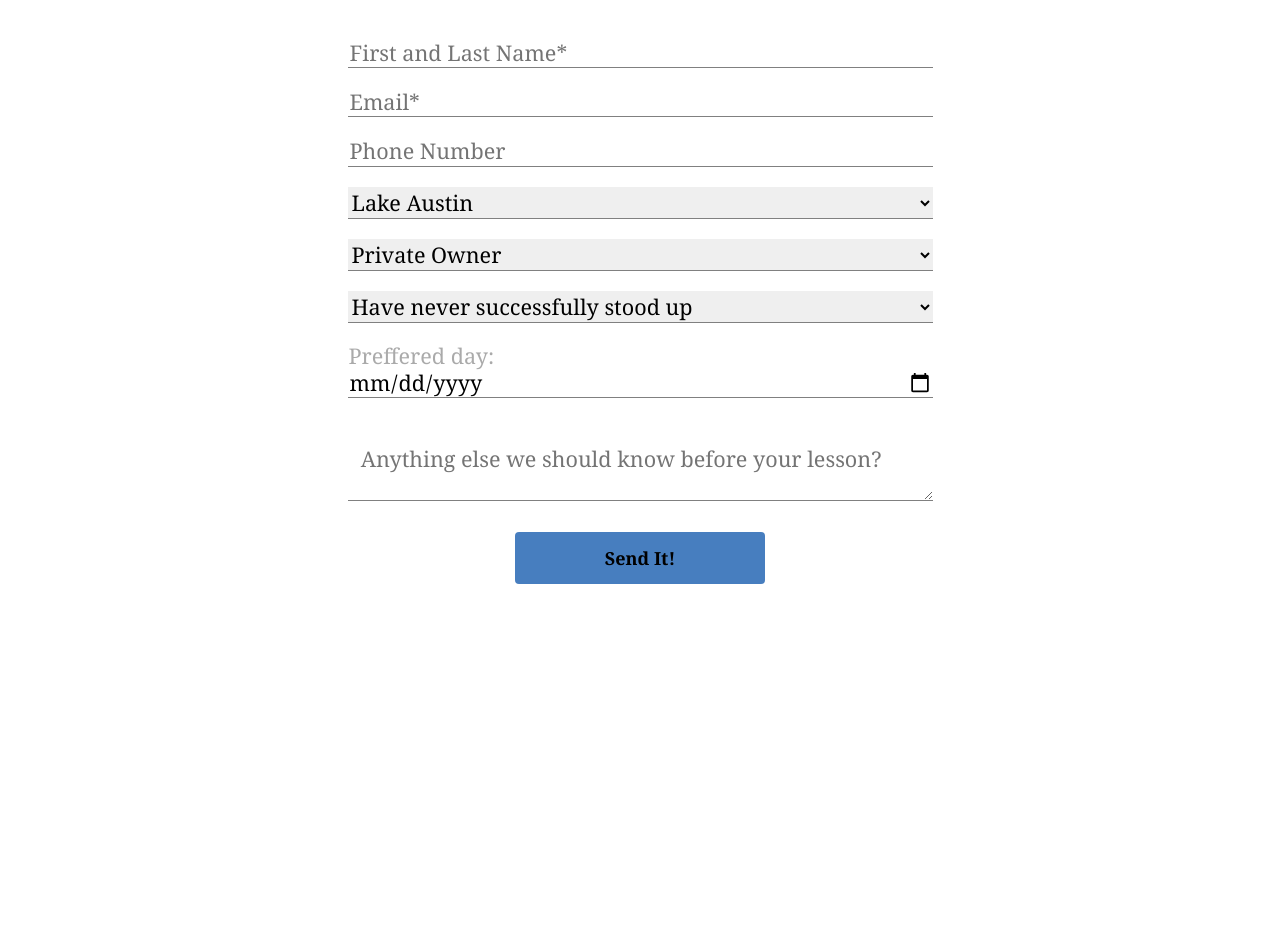
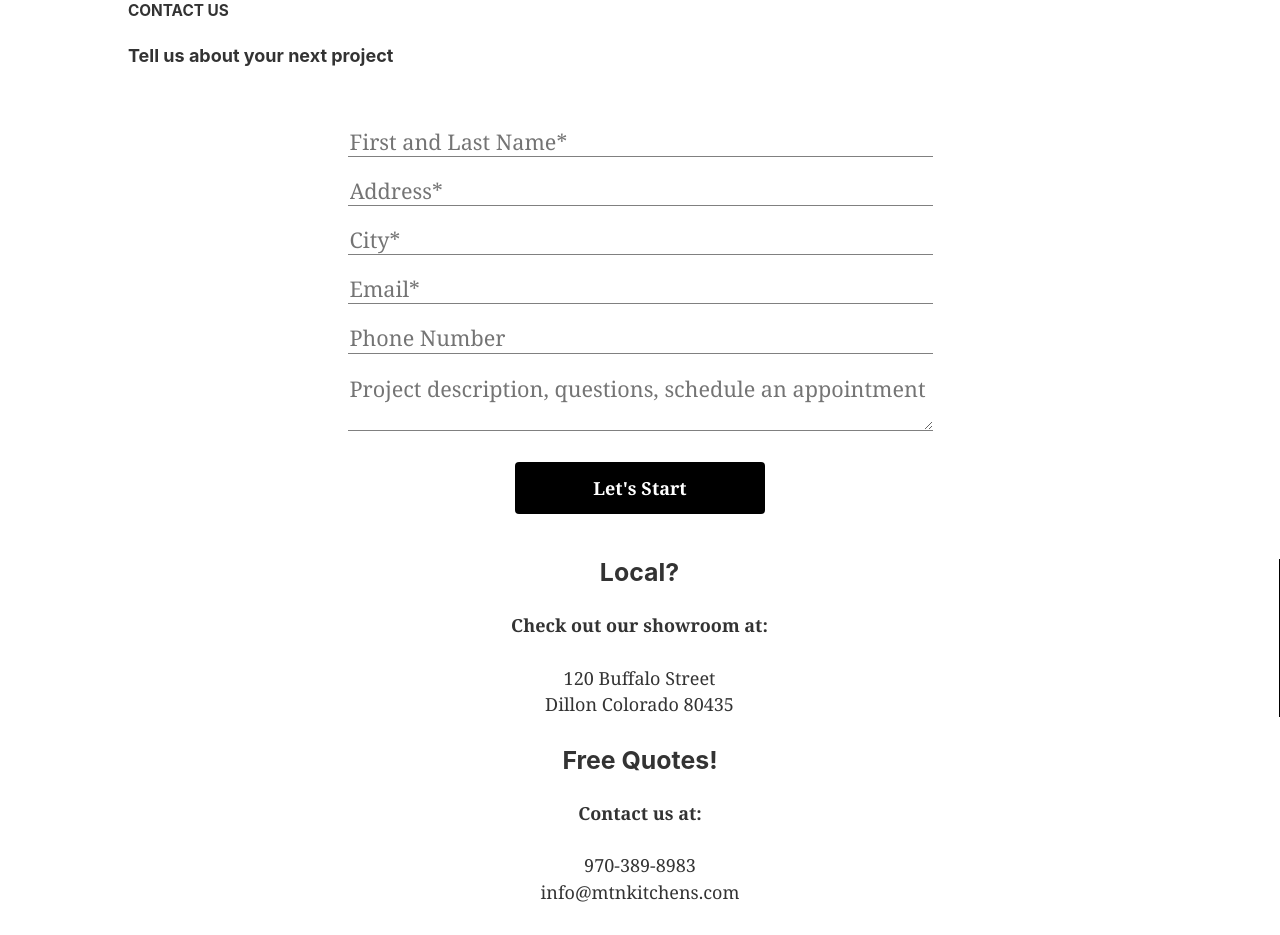
Before and after one commit to jaksik/timberline-kitchens, a Gatsby site: page /contact in a window 1280 px wide. Shown: the part 927-1862 px from the top of the page. Before the commit the page ends 1730 px from the top, so only its background shows below. Built offline with nearby package versions, Linux system fonts and the light colour scheme; Gatsby itself is replaced by a stand-in of ours.

Commit message:
created contact page

```diff
--- a/src/components/nav.css
+++ b/src/components/nav.css
@@ -1,10 +1,10 @@
 .nav-overlay {
     width: 100%;
     position: fixed;
-    z-index: 1;
+    z-index: 4;
     top: 0;
     left: 0;
-    background-color: hsla(0, 0%, 0%, 0.6);
+    background-color: hsla(0, 0%, 0%, 0.8);
     overflow-y: hidden;
     transition: 0.5s;
   }
--- a/src/components/nav.js
+++ b/src/components/nav.js
@@ -10,7 +10,6 @@
 function Nav({ siteTitle, siteLogo }) {
   // Declare a new state variable, which we'll call "count"
   const [open, toggle] = useState(false);
-    console.log("Open?:", open);
   return (
     <header>
       <Row className="no-gutters">
--- /dev/null
+++ b/src/pages/contact.css
@@ -0,0 +1,24 @@
+.page-title {
+    font-weight: bold;
+}
+
+.contact-text {
+    margin: 30px auto;
+    text-align: center;
+}
+
+.first-contact {
+    border-bottom: 1px solid black;
+}
+
+@media only screen and (min-width: 576px) {
+    .first-contact {
+        border-bottom: none;
+    }
+}
+
+@media only screen and (min-width: 576px) {
+    .first-contact {
+        border-bottom: none;
+    }
+}
--- a/src/pages/contact.js
+++ b/src/pages/contact.js
@@ -1,13 +1,18 @@
 import React from "react"
 import { Link } from "gatsby"
-
+import { Row, Col } from "reactstrap"
 import Layout from "../components/layout"
 import SEO from "../components/seo"
 import "./style.css"
-
+import "./contact.css"
 const ContactPage = () => (
   <Layout>
     <SEO title="Page two" />
+   <div style={{ width: `80%`, margin: `0 auto`}}>
+   <h5 className="page-title">CONTACT US</h5>
+   <h4 className="page-title">Tell us about your next project</h4>
+
+   </div>
     <form
       name="contact"
       method="post"
@@ -23,46 +28,37 @@
 
       <input required className="form-input" name="name" placeholder="First and Last Name*" type="text" /><br />
 
+      <input required className="form-input" name="address" placeholder="Address*" type="text" /><br />
+
+      <input required className="form-input" name="city" placeholder="City*" type="text" /><br />
+
       <input required className="form-input" name="email" placeholder="Email*" type="email" /><br />
 
       <input className="form-input" name="phone" placeholder="Phone Number" type="number" /><br />
 
-      <select className="form-input" required name="prefered-lake">
-        <option disabled>Prefered lake for lesson</option>
-        <option value="Lake-Austin">Lake Austin</option>
-        <option value="Lake-Travis">Lake Travis</option>
-        <option value="Lake-LBJ">Lake LBJ</option>
-        <option value="Canyon-Lake">Canyon Lake</option>
-      </select><br />
+      <textarea className="form-input" name="message" placeholder="Project description, questions, schedule an appointment" type="textarea" /><br />
 
-      <select className="form-input" required name="boat">
-        <option disabled>Boat for lesson</option>
-        <option value="Private-Owner">Private Owner</option>
-        <option value="Boat-Club">Boat Club</option>
-        <option value="Boar-Rental">Boat Rental</option>
-      </select><br />
-
-      <select className="form-input" required name="experience-level">
-        <option disabled>Your experience level</option>
-        <option value="Never stood up">Have never successfully stood up</option>
-        <option value="Can stand up, little maneuvering">Can stand up, little or basic maneuvering</option>
-        <option value="Ready for advanced">Comfortable manurvering, ready for advanced practice</option>
-      </select>
-
-      <input type="date"
-        placeholder="Preffered day:"
-        className="form-input"
-        name="meeting-time"
-        min="2019-01-03T00:00"
-        max="2020-31-31T00:00"/>
-      <br />
-      <br/>
-
-      <textarea className="form-input" name="message" placeholder="  Anything else we should know before your lesson?" type="textarea" /><br />
-
-      <button className="submit-button">Send It!</button>
+      <button className="submit-button">Let's Start</button>
 
     </form>
+
+    <Row className="no-gutters">
+      <Col xs="12" sm="6" className="contact-text first-contact" style={{borderRight:`1px solid black`}}>
+        <h3>Local?</h3>
+        <p style={{fontWeight:`bold`}}>Check out our showroom at:</p>
+        <p>120 Buffalo Street
+          <br/>
+          Dillon Colorado 80435
+        </p>
+      </Col>
+      <Col xs="12" sm="6" className="contact-text">
+        <h3>Free Quotes!</h3>
+        <p style={{fontWeight:`bold`}}>Contact us at:</p>
+        <p>970-389-8983<br/>
+        info@mtnkitchens.com</p>
+      </Col>
+    </Row>
+
   </Layout>
 )
 
--- a/src/pages/our-work/hub-of-the-home.md
+++ b/src/pages/our-work/hub-of-the-home.md
@@ -1,7 +1,7 @@
 ---
 templateKey: album
 title: hub
-image: ../../images/amarillo/one.jpg
+image: ../../images/hub/one.jpg
 images:
     - image: ../../images/hub/one.jpg
     - image: ../../images/hub/two.jpg
--- a/src/pages/our-work/style.css
+++ b/src/pages/our-work/style.css
@@ -3,7 +3,9 @@
 }
 
 .cover-img {
-    margin-top: 20px;
+    max-height: 650vh;
+    overflow: hidden;
+    margin: 20px auto;
     position: relative;
 }
 
--- a/src/pages/style.css
+++ b/src/pages/style.css
@@ -32,7 +32,8 @@
 .submit-button {
     width: 250px;
     text-align: center;
-    background: #477ebf;
+    background: black;
+    color: white;
     border-radius: 4px;
     border: none;
     font-weight: bold;
```
Also changed, not shown: src/pages/index.js (+61 -5 lines), src/templates/album.js (+4 -3 lines), src/templates/style.css (+7 -2 lines), src/images/creative/creative-one.jpg, 1 other file.
